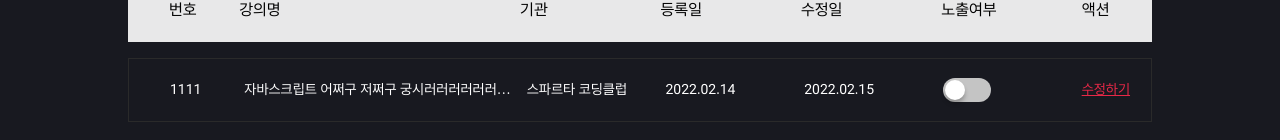
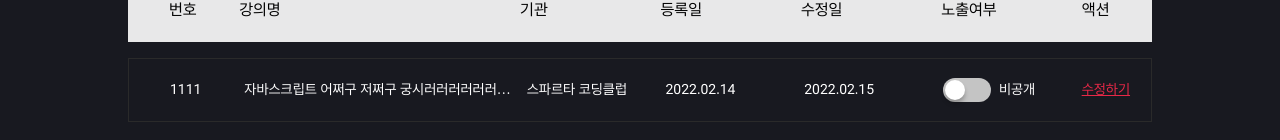
Before and after one commit to cjy0019/cherry-front, a React app: page /admin/lecture-list in a window 1280 px wide. Shown: the part 394-534 px from the top of the page. Built offline with nearby package versions, Linux system fonts and the light colour scheme.

Commit message:
feat : 토글버튼 공개 비공개 기능 추가[#70]

```diff
--- a/src/components/UI/atoms/buttons/ToggleButton.jsx
+++ b/src/components/UI/atoms/buttons/ToggleButton.jsx
@@ -1,17 +1,32 @@
-import React from 'react';
+import React, { useState } from 'react';
 import styled from 'styled-components';
 import palette from '../../../../style/palette';
 
 const ToggleButton = () => {
+  const [isPublic, setIsPublic] = useState(false);
+
+  const handleIsPublic = (e) => {
+    setIsPublic(e.target.checked);
+  };
+
   return (
-    <>
-      <CheckBox type='checkbox' id='chk' />
-      <StyledLabel htmlFor='chk'>
-        <span>선택</span>
-      </StyledLabel>
-    </>
+    <Container>
+      <div>
+        <CheckBox type='checkbox' id='chk' onChange={handleIsPublic} />
+        <StyledLabel htmlFor='chk'>
+          <span>선택</span>
+        </StyledLabel>
+      </div>
+      <p>{isPublic ? '공개' : '비공개'}</p>
+    </Container>
   );
 };
+
+const Container = styled.div`
+  display: flex;
+  align-items: center;
+  gap: 8px;
+`;
 
 const CheckBox = styled.input`
   position: absolute;
```
